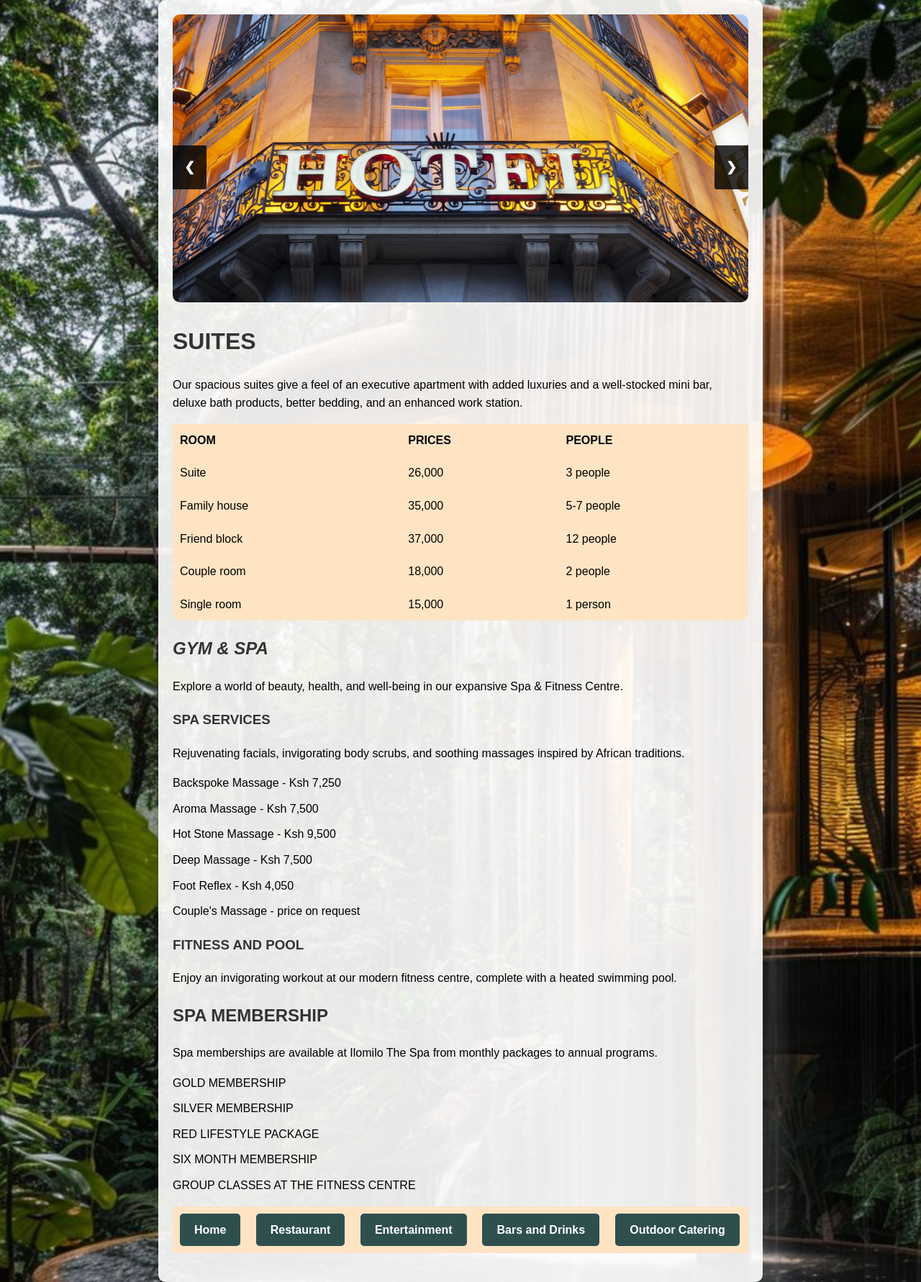
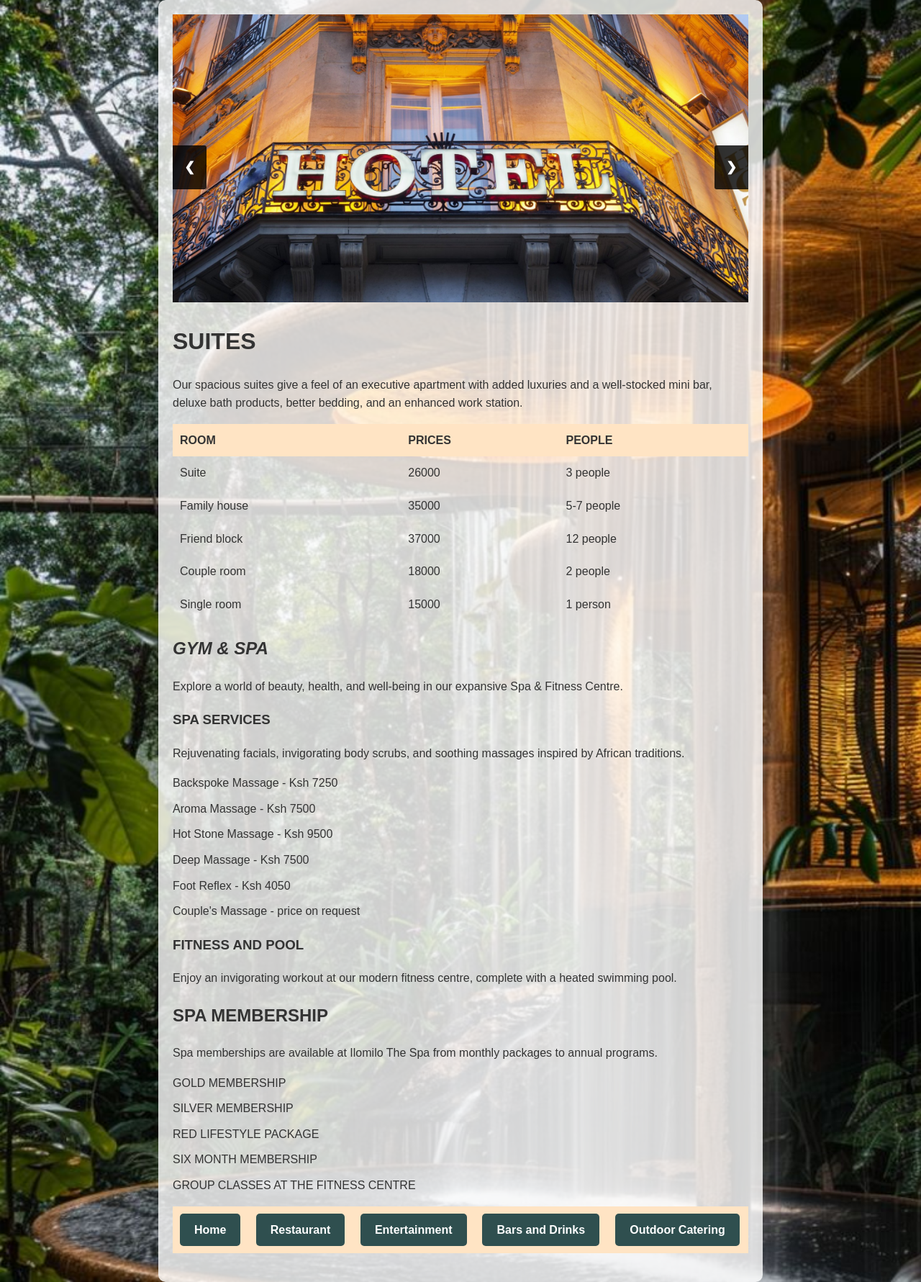
Before and after one commit to 167146/sprint-3-website, a PHP site: page /resort.php in a window 1280 px wide. Shown: the whole page at 72% size. Run offline with PHP 8.4, Linux system fonts and the light colour scheme; lists and menus that the app fills with data are empty.

Commit message:
background

```diff
--- a/resort.php
+++ b/resort.php
@@ -9,18 +9,19 @@
             font-family: Arial, sans-serif;
             background-image: url("images/pool.jpeg");
             background-size: cover;
-            background-repeat: no-repeat;
+            background-position: center;
             margin: 0;
             padding: 0;
+            color: #333;
             line-height: 1.6;
         }
         .container {
             max-width: 800px;
             margin: auto;
             padding: 20px;
-            background-color: rgba(255, 255, 255, 0.9); /* Added semi-transparent white background for better readability */
+            background-color: rgba(255, 255, 255, 0.8); /* Semi-transparent white background */
             border-radius: 10px;
-            box-shadow: 0 0 20px rgba(0, 0, 0, 0.2); /* Added box shadow for depth */
+            box-shadow: 0 0 20px rgba(0, 0, 0, 0.1); /* Soft shadow */
         }
         .slideshow-container {
             position: relative;
@@ -34,7 +35,6 @@
             width: 100%;
             height: 400px; /* Adjust this value to set the desired height */
             object-fit: cover; /* Ensures the images maintain aspect ratio */
-            border-radius: 10px;
         }
         .prev, .next {
             cursor: pointer;
@@ -65,8 +65,9 @@
             width: 100%;
             border-collapse: collapse;
             margin-bottom: 20px;
-            background-color: bisque; /* Added background color to table headers */
-            border-radius: 10px;
+        }
+        table, th, td {
+
         }
         th, td {
             padding: 10px;
@@ -100,22 +101,22 @@
     <div class="container">
         <div class="slideshow-container">
             <div class="slides fade">
-                <img src="images/opening.jpg" alt="hotel and resort">
+                <img src="opening.jpg" alt="hotel and resort">
             </div>
             <div class="slides fade">
-                <img src="images/Unique NYC Hotels_ Soho House » Whalebone.jpeg" alt="Single bed">
+                <img src="opening.jpg" alt="Single bed">
             </div>
             <div class="slides fade">
-                <img src="Welcome to our hotels in Agra, India _ Radisson Hotels.jpeg" alt="Family house">
+                <img src="15 Cozy Cabin Decor Ideas for a Warm Winter - Nikki's Plate.jpeg" alt="Family house">
             </div>
             <div class="slides fade">
-                <img src="one bed.jpg" alt="Couple room">
+                <img src="Welcome to our hotels in Agra, India _ Radisson Hotels.jpeg" alt="Couple room">
             </div>
             <div class="slides fade">
-                <img src="images/The Spa - for a Heart-warming Relaxation.jpeg" alt="Spa">
+                <img src="Therapist applying massage oil on be.jpeg" alt="Spa">
             </div>
             <div class="slides fade">
-                <img src="images/download (20).jpeg" alt="Gym">
+                <img src="download (20).jpeg" alt="Gym">
             </div>
 
             <!-- Add more slides as needed -->
@@ -137,27 +138,27 @@
             <tbody>
                 <tr>
                     <td>Suite</td>
-                    <td>26,000</td>
+                    <td>26000</td>
                     <td>3 people</td>
                 </tr>
                 <tr>
                     <td>Family house</td>
-                    <td>35,000</td>
+                    <td>35000</td>
                     <td>5-7 people</td>
                 </tr>
                 <tr>
                     <td>Friend block</td>
-                    <td>37,000</td>
+                    <td>37000</td>
                     <td>12 people</td>
                 </tr>
                 <tr>
                     <td>Couple room</td>
-                    <td>18,000</td>
+                    <td>18000</td>
                     <td>2 people</td>
                 </tr>
                 <tr>
                     <td>Single room</td>
-                    <td>15,000</td>
+                    <td>15000</td>
                     <td>1 person</td>
                 </tr>
             </tbody>
@@ -170,11 +171,11 @@
             <h3>SPA SERVICES</h3>
             <p>Rejuvenating facials, invigorating body scrubs, and soothing massages inspired by African traditions.</p>
             <ul>
-                <li>Backspoke Massage - Ksh 7,250</li>
-                <li>Aroma Massage - Ksh 7,500</li>
-                <li>Hot Stone Massage - Ksh 9,500</li>
-                <li>Deep Massage - Ksh 7,500</li>
-                <li>Foot Reflex - Ksh 4,050</li>
+                <li>Backspoke Massage - Ksh 7250</li>
+                <li>Aroma Massage - Ksh 7500</li>
+                <li>Hot Stone Massage - Ksh 9500</li>
+                <li>Deep Massage - Ksh 7500</li>
+                <li>Foot Reflex - Ksh 4050</li>
                 <li>Couple's Massage - price on request</li>
             </ul>
 
```
Also changed, not shown: images/safari.jpeg (added).
